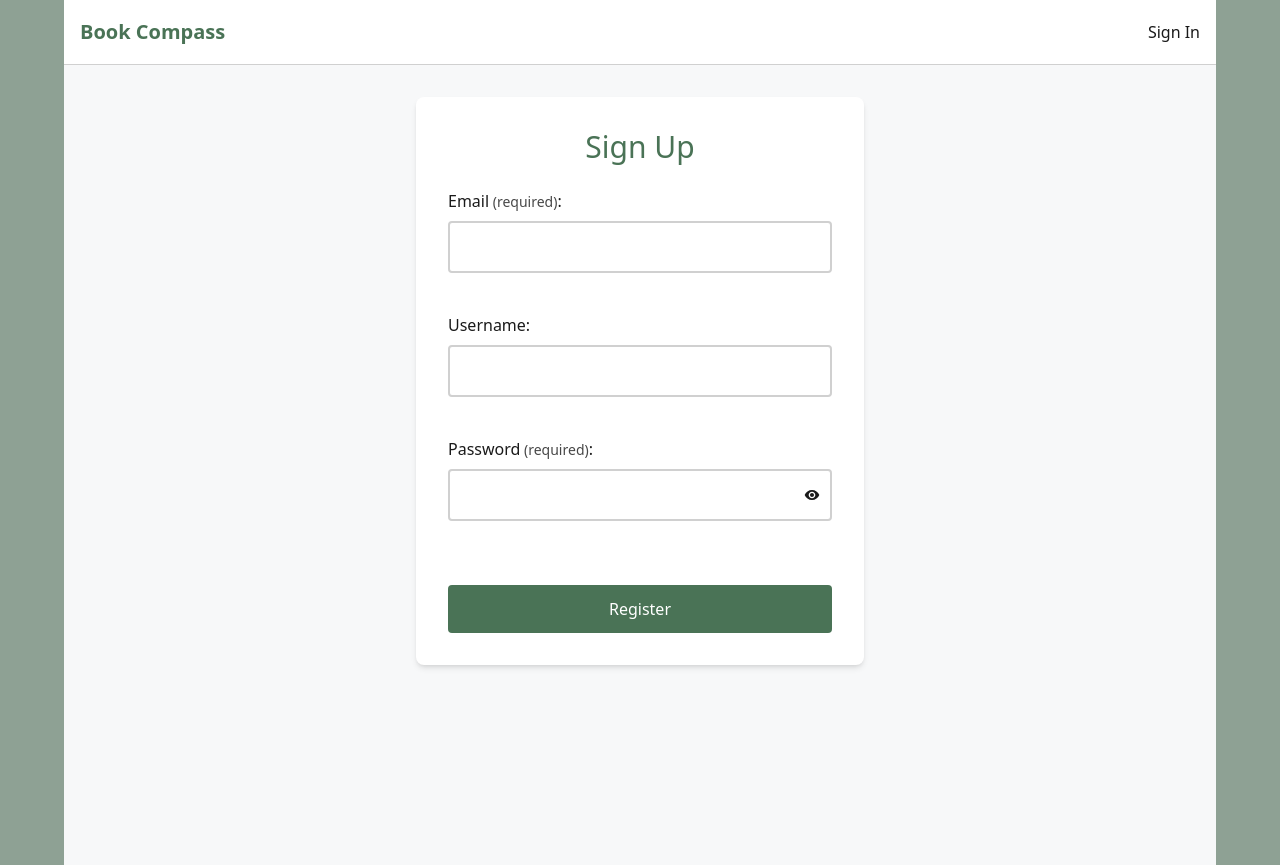
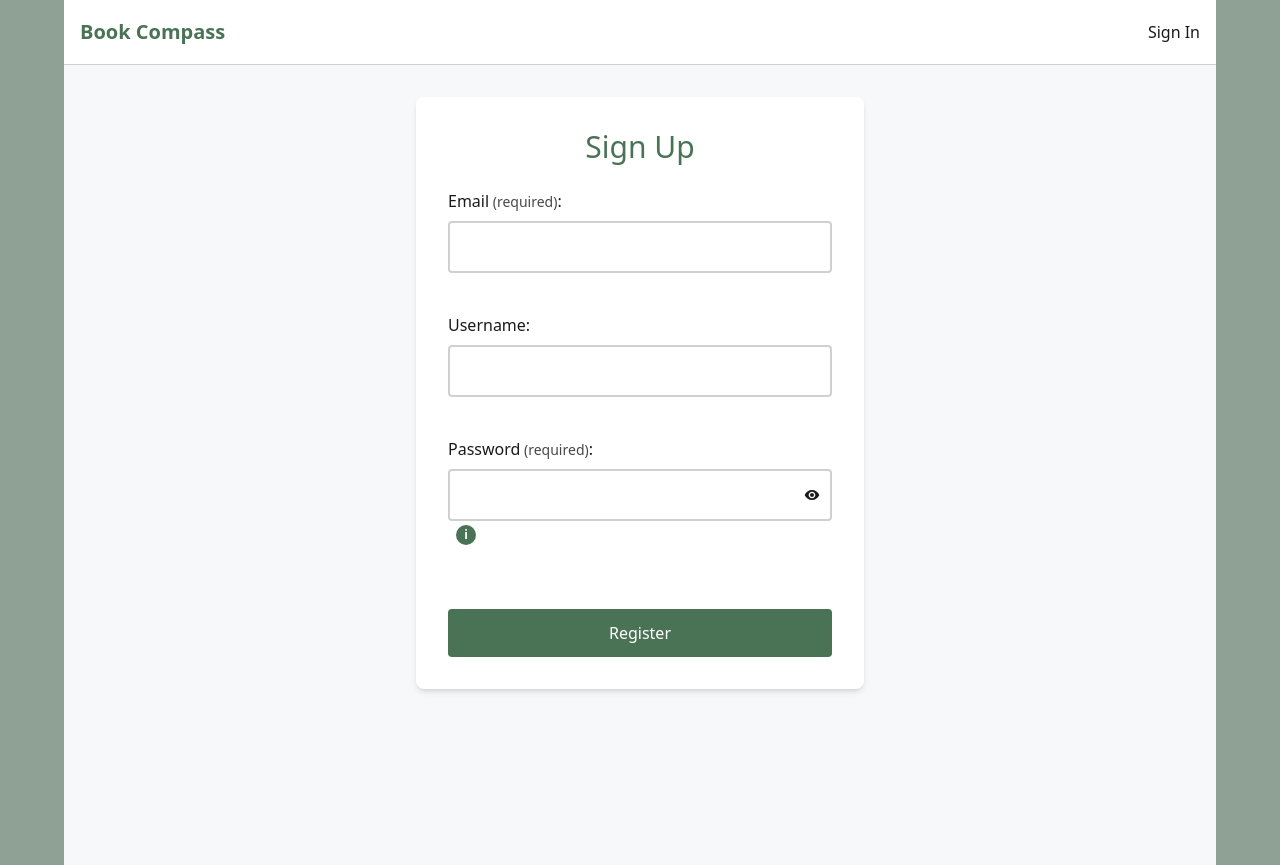
Before and after one commit to IraShy/book-compass-client, a React (Vite) app: page /signup in a window 1280 px wide. Built offline with nearby package versions, Linux system fonts and the light colour scheme; no server answers.

Commit message:
refactor(forms): merge PasswordField and FormField
- Enhance FormField to handle password functionality.
- Encapsulate help state: now owned by FormField.
- Remove now redundant PasswordField.

```diff
--- a/src/components/BookSearchModal.tsx
+++ b/src/components/BookSearchModal.tsx
@@ -1,4 +1,4 @@
-import { useEffect, useState } from "react";
+import { useEffect } from "react";
 import { useNavigate } from "react-router-dom";
 
 import axios from "../config/axios";
@@ -11,8 +11,6 @@ import Modal from "./Modal";
 
 function BookSearchModal({ isOpen, closeModal }: BaseModalProps) {
   const navigate = useNavigate();
-
-  const [showHelp, setShowHelp] = useState(false);
 
   const submitHandler = async (data: BookSearchData) => {
     const response = await axios.get("books/find", { params: data });
@@ -43,7 +41,6 @@ function BookSearchModal({ isOpen, closeModal }: BaseModalProps) {
   useEffect(() => {
     if (!isOpen) {
       resetForm();
-      setShowHelp(false);
     }
   }, [isOpen, resetForm]);
 
@@ -71,8 +68,6 @@ function BookSearchModal({ isOpen, closeModal }: BaseModalProps) {
             name="authors"
             placeholder="e.g. Peter Straub, Stephen King"
             helptext="Separate multiple authors with commas"
-            showHelp={showHelp}
-            onToggleHelp={() => setShowHelp(!showHelp)}
             value={formData.authors}
             error={errors.authors}
             onChange={handleChange}
--- a/src/components/FormField.tsx
+++ b/src/components/FormField.tsx
@@ -1,3 +1,4 @@
+import { useState } from "react";
 import type { FormFieldProps } from "../types.ts";
 
 function FormField({
@@ -7,38 +8,84 @@ function FormField({
   value,
   placeholder,
   helptext,
-  showHelp,
-  onToggleHelp,
   error,
   required,
   onChange,
   onBlur,
+  showPasswordToggle = false,
 }: FormFieldProps) {
+  const [showPassword, setShowPassword] = useState(false);
+  const [showHelp, setShowHelp] = useState(false);
+
+  const inputType = showPasswordToggle
+    ? showPassword
+      ? "text"
+      : "password"
+    : type;
+
+  const inputElement = (
+    <input
+      type={inputType}
+      id={name}
+      name={name}
+      value={value}
+      placeholder={placeholder}
+      aria-invalid={!!error}
+      aria-describedby={error ? `${name}-error` : undefined}
+      onChange={onChange}
+      onBlur={onBlur}
+      className={`input ${error ? "input-error" : ""} ${
+        showPasswordToggle ? "pr-12" : ""
+      }`}
+      required={required}
+    />
+  );
   return (
     <div className="mb-4">
       <label htmlFor={name} className="label">
         {label}
         {required && <span className="label-required"> (required)</span>}:
       </label>
-      <input
-        type={type}
-        id={name}
-        name={name}
-        value={value}
-        placeholder={placeholder}
-        aria-invalid={!!error}
-        aria-describedby={error ? `${name}-error` : undefined}
-        onChange={onChange}
-        onBlur={onBlur}
-        className={`input ${error ? "input-error" : ""}`}
-        required={required}
-      />
+
+      {showPasswordToggle ? (
+        <div className="password-input-wrapper">
+          {inputElement}
+          <button
+            type="button"
+            onClick={() => setShowPassword(!showPassword)}
+            className="password-toggle-btn"
+            aria-label={showPassword ? "Hide password" : "Show password"}
+          >
+            {showPassword ? (
+              <svg
+                width="16"
+                height="16"
+                viewBox="0 0 24 24"
+                fill="currentColor"
+              >
+                <path d="M12 7c2.76 0 5 2.24 5 5 0 .65-.13 1.26-.36 1.83l2.92 2.92c1.51-1.26 2.7-2.89 3.43-4.75-1.73-4.39-6-7.5-11-7.5-1.4 0-2.74.25-3.98.7l2.16 2.16C10.74 7.13 11.35 7 12 7zM2 4.27l2.28 2.28.46.46C3.08 8.3 1.78 10.02 1 12c1.73 4.39 6 7.5 11 7.5 1.55 0 3.03-.3 4.38-.84l.42.42L19.73 22 21 20.73 3.27 3 2 4.27zM7.53 9.8l1.55 1.55c-.05.21-.08.43-.08.65 0 1.66 1.34 3 3 3 .22 0 .44-.03.65-.08l1.55 1.55c-.67.33-1.41.53-2.2.53-2.76 0-5-2.24-5-5 0-.79.2-1.53.53-2.2zm4.31-.78l3.15 3.15.02-.16c0-1.66-1.34-3-3-3l-.17.01z" />
+              </svg>
+            ) : (
+              <svg
+                width="16"
+                height="16"
+                viewBox="0 0 24 24"
+                fill="currentColor"
+              >
+                <path d="M12 4.5C7 4.5 2.73 7.61 1 12c1.73 4.39 6 7.5 11 7.5s9.27-3.11 11-7.5c-1.73-4.39-6-7.5-11-7.5zM12 17c-2.76 0-5-2.24-5-5s2.24-5 5-5 5 2.24 5 5-2.24 5-5 5zm0-8c-1.66 0-3 1.34-3 3s1.34 3 3 3 3-1.34 3-3-1.34-3-3-3z" />
+              </svg>
+            )}
+          </button>
+        </div>
+      ) : (
+        inputElement
+      )}
       {helptext && (
         <div className="info-container">
           <button
             type="button"
             className="info-button"
-            onClick={onToggleHelp}
+            onClick={() => setShowHelp(!showHelp)}
             aria-label={`${showHelp ? "Hide" : "Show"} help for ${label}`}
           >
             i
--- a/src/components/PasswordField.tsx
+++ /dev/null
@@ -1,65 +0,0 @@
-import { useState } from "react";
-import type { PasswordFieldProps } from "../types";
-
-function PasswordField({
-  name,
-  value,
-  error,
-  required,
-  onChange,
-  onBlur,
-}: PasswordFieldProps) {
-  const [showPassword, setShowPassword] = useState(false);
-
-  return (
-    <div className="mb-4">
-      <label htmlFor={name} className="label">
-        Password
-        {required && <span className="label-required"> (required)</span>}:
-      </label>
-      <div className="password-input-wrapper">
-        <input
-          type={showPassword ? "text" : "password"}
-          id={name}
-          name={name}
-          value={value}
-          aria-invalid={!!error}
-          aria-describedby={error ? `${name}-error` : undefined}
-          onChange={onChange}
-          onBlur={onBlur}
-          className={`input ${error ? "input-error" : ""}`}
-          required={required}
-        />
-        <button
-          type="button"
-          onClick={() => setShowPassword(!showPassword)}
-          className="password-toggle-btn"
-          aria-label={showPassword ? "Hide password" : "Show password"}
-        >
-          {showPassword ? (
-            <svg width="16" height="16" viewBox="0 0 24 24" fill="currentColor">
-              <path d="M12 7c2.76 0 5 2.24 5 5 0 .65-.13 1.26-.36 1.83l2.92 2.92c1.51-1.26 2.7-2.89 3.43-4.75-1.73-4.39-6-7.5-11-7.5-1.4 0-2.74.25-3.98.7l2.16 2.16C10.74 7.13 11.35 7 12 7zM2 4.27l2.28 2.28.46.46C3.08 8.3 1.78 10.02 1 12c1.73 4.39 6 7.5 11 7.5 1.55 0 3.03-.3 4.38-.84l.42.42L19.73 22 21 20.73 3.27 3 2 4.27zM7.53 9.8l1.55 1.55c-.05.21-.08.43-.08.65 0 1.66 1.34 3 3 3 .22 0 .44-.03.65-.08l1.55 1.55c-.67.33-1.41.53-2.2.53-2.76 0-5-2.24-5-5 0-.79.2-1.53.53-2.2zm4.31-.78l3.15 3.15.02-.16c0-1.66-1.34-3-3-3l-.17.01z" />
-            </svg>
-          ) : (
-            <svg width="16" height="16" viewBox="0 0 24 24" fill="currentColor">
-              <path d="M12 4.5C7 4.5 2.73 7.61 1 12c1.73 4.39 6 7.5 11 7.5s9.27-3.11 11-7.5c-1.73-4.39-6-7.5-11-7.5zM12 17c-2.76 0-5-2.24-5-5s2.24-5 5-5 5 2.24 5 5-2.24 5-5 5zm0-8c-1.66 0-3 1.34-3 3s1.34 3 3 3 3-1.34 3-3-1.34-3-3-3z" />
-            </svg>
-          )}
-        </button>
-      </div>
-      <div className="min-h-6">
-        {error && (
-          <span
-            className="field-error-message"
-            aria-live="polite"
-            id={error ? `${name}-error` : undefined}
-          >
-            {error}
-          </span>
-        )}
-      </div>
-    </div>
-  );
-}
-
-export default PasswordField;
--- a/src/components/UpdateEmailModal.tsx
+++ b/src/components/UpdateEmailModal.tsx
@@ -7,7 +7,6 @@ import type { BaseModalProps, User } from "../types";
 import { validateEmail, validatePassword } from "../utils/validation";
 import Modal from "./Modal";
 import FormField from "./FormField";
-import PasswordField from "./PasswordField";
 function UpdateEmailModal({ isOpen, closeModal }: BaseModalProps) {
   const { setUser } = useUser();
 
@@ -55,7 +54,6 @@ function UpdateEmailModal({ isOpen, closeModal }: BaseModalProps) {
               {errors.api}
             </div>
           )}
-
           <FormField
             label="New Email"
             type="email"
@@ -66,12 +64,16 @@ function UpdateEmailModal({ isOpen, closeModal }: BaseModalProps) {
             onBlur={handleBlur}
             required
           />
-          <PasswordField
+          <FormField
+            label="Password"
+            type="password"
             name="password"
             value={formData.password}
+            helptext="Enter your current password"
             error={errors.password}
             onChange={handleChange}
             onBlur={handleBlur}
+            showPasswordToggle={true}
             required
           />
           <button
--- a/src/pages/Login.tsx
+++ b/src/pages/Login.tsx
@@ -1,13 +1,12 @@
+import { useState } from "react";
 import { Link, useNavigate } from "react-router-dom";
+import axios from "../config/axios";
 
+import type { LoginData } from "../types.ts";
+import { validateEmail, validatePassword } from "../utils/validation";
 import { useForm } from "../hooks/useForm.ts";
-import { validateEmail, validatePassword } from "../utils/validation";
+import { useUser } from "../hooks/useUser.ts";
 import FormField from "../components/FormField.tsx";
-import PasswordField from "../components/PasswordField.tsx";
-import type { LoginData } from "../types.ts";
-import { useUser } from "../hooks/useUser.ts";
-import axios from "../config/axios";
-import { useState } from "react";
 
 function Login() {
   const navigate = useNavigate();
@@ -52,12 +51,15 @@ function Login() {
           onBlur={handleBlur}
           required
         />
-        <PasswordField
+        <FormField
+          label="Password"
+          type="password"
           name="password"
           value={formData.password}
           error={errors.password}
           onChange={handleChange}
           onBlur={handleBlur}
+          showPasswordToggle={true}
           required
         />
         <button type="submit" className="btn w-full" disabled={isSubmitting}>
--- a/src/pages/Register.tsx
+++ b/src/pages/Register.tsx
@@ -1,13 +1,12 @@
+import { useState } from "react";
 import { useNavigate } from "react-router-dom";
+import axios from "../config/axios";
 
-import axios from "../config/axios";
+import type { RegisterData } from "../types";
+import { validateEmail, validatePassword } from "../utils/validation";
 import { useForm } from "../hooks/useForm";
-import { validateEmail, validatePassword } from "../utils/validation";
+import { useUser } from "../hooks/useUser";
 import FormField from "../components/FormField";
-import PasswordField from "../components/PasswordField";
-import type { RegisterData } from "../types";
-import { useUser } from "../hooks/useUser";
-import { useState } from "react";
 
 function Register() {
   const navigate = useNavigate();
@@ -63,12 +62,16 @@ function Register() {
             onBlur={handleBlur}
             required={false}
           />
-          <PasswordField
+          <FormField
+            label="Password"
+            type="password"
             name="password"
             value={formData.password}
+            helptext="Password must be between 8 and 64 characters long"
             error={errors.password}
             onChange={handleChange}
             onBlur={handleBlur}
+            showPasswordToggle={true}
             required
           />
           <button type="submit" className="btn w-full" disabled={isSubmitting}>
```
Also changed, not shown: src/types.ts (+1 -11 lines).
